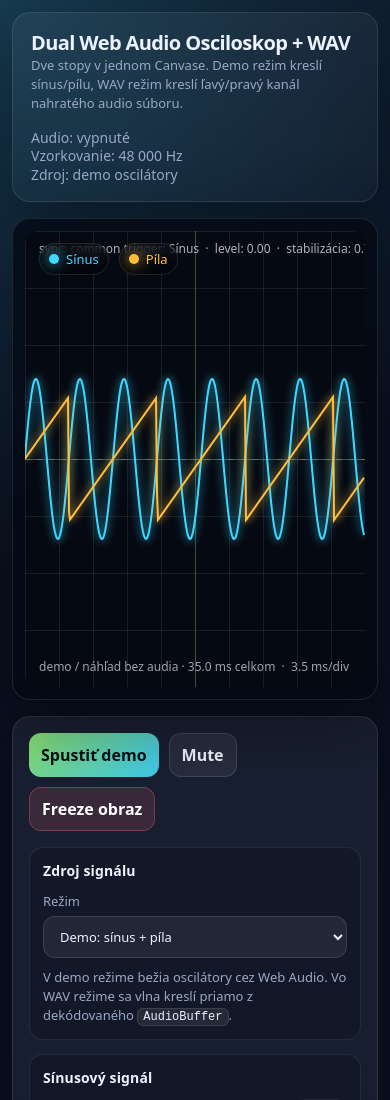
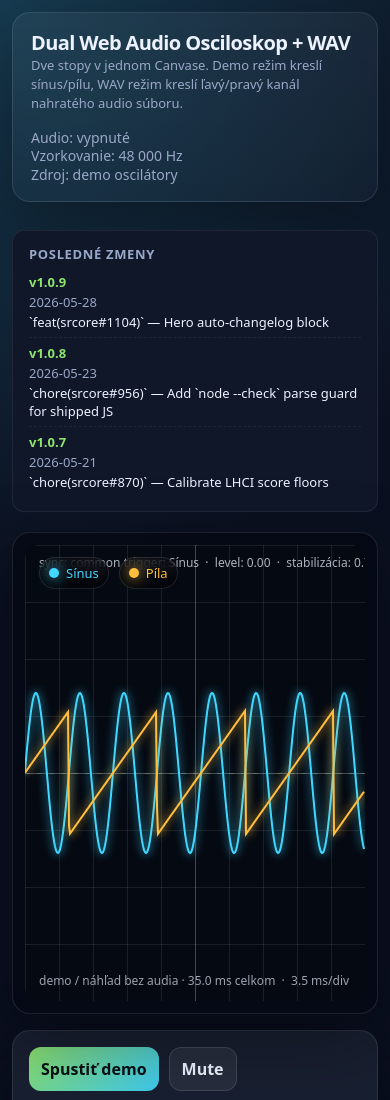
Before and after one commit to sardonicrepulsion/oscilloscope, a website: page index.html in a window 390 px wide. Shown: the top 1100 px of the page. Drawn offline with Linux system fonts and the light colour scheme.

Commit message:
feat(srcore#1104): hero auto-changelog block (#24)
* feat(srcore#958): inline static-smoke pageerror gate in lighthouse.yml

Adds runtime-error gate before LHCI. Headless Chromium boots iPhone 13 +
desktop viewports, fails on pageerror / requestfailed / non-favicon 404.
Inlined (not via cross-repo composite) — same private-repo gotcha as
srcore#872 for the Chromium resolver.

Canary live in brew/decoy/drums; this PR is the fleet sweep for #959.

* feat(srcore#1104): hero auto-changelog block

Adds js/changelog-block.js — fetches /CHANGELOG.md at page load, parses
the top three `## [X.Y.Z] - DATE — TITLE` headers, renders them into a
new `<section class="recent-updates">` placed between the topbar and
the scope canvas.

The block refreshes whenever the site redeploys (CHANGELOG is the SoT,
no nightly cron needed). innerHTML write goes through a dedicated
`oscilloscope-changelog` Trusted Types policy and stays within the
existing `connect-src 'self'` CSP — no new external host required.

Adds .recent-updates / .recent-item styles with tabular-nums columns
and a single-column reflow at <=560px.

Bumps to 1.0.9.

* fix(srcore#1104): whitelist oscilloscope-changelog TT policy in CSP

Static-smoke CI flagged: "Failed to execute 'createPolicy' on
'TrustedTypePolicyFactory': Policy 'oscilloscope-changelog' disallowed."

Caddyfile CSP listed only the page-level `oscilloscope-template` policy.
Adds `oscilloscope-changelog` as a second whitelisted name so
js/changelog-block.js can mint its dedicated policy without sharing a
name (createPolicy throws on duplicates).

---------

Co-authored-by: rayan-robot <rayan-robot@users.noreply.github.com>

```diff
--- a/css/app.css
+++ b/css/app.css
@@ -323,3 +323,60 @@
       padding: 1px 5px;
       font-size: 12px;
     }
+
+/* SRcore #1104 — Recent updates block (auto-changelog under hero) */
+.recent-updates {
+  margin: 12px 0 4px;
+  padding: 14px 16px;
+  background: var(--panel-2);
+  border: 1px solid rgba(255,255,255,.07);
+  border-radius: 12px;
+}
+.recent-heading {
+  margin: 0 0 10px;
+  font-size: 13px;
+  font-weight: 600;
+  letter-spacing: .05em;
+  text-transform: uppercase;
+  color: var(--muted);
+}
+.recent-list {
+  list-style: none;
+  margin: 0;
+  padding: 0;
+  display: grid;
+  gap: 6px;
+}
+.recent-item {
+  display: grid;
+  grid-template-columns: 64px 92px 1fr;
+  gap: 10px;
+  align-items: baseline;
+  font-size: 13px;
+  color: var(--text);
+}
+.recent-version {
+  font-variant-numeric: tabular-nums;
+  color: var(--accent);
+  font-weight: 700;
+}
+.recent-date {
+  color: var(--muted);
+  font-variant-numeric: tabular-nums;
+}
+.recent-title { word-break: break-word; }
+.recent-loading,
+.recent-empty {
+  color: var(--muted);
+  font-style: italic;
+  font-size: 13px;
+}
+@media (max-width: 560px) {
+  .recent-item {
+    grid-template-columns: 1fr;
+    gap: 2px;
+    padding-bottom: 6px;
+    border-bottom: 1px dashed rgba(255,255,255,.06);
+  }
+  .recent-item:last-child { border-bottom: 0; }
+}
--- a/index.html
+++ b/index.html
@@ -17,6 +17,13 @@
         <p class="hint">Dve stopy v jednom Canvase. Demo režim kreslí sínus/pílu, WAV režim kreslí ľavý/pravý kanál nahratého audio súboru.</p>
       </div>
       <div class="status" id="status">Audio: vypnuté<br>Vzorkovanie: —<br>Zdroj: demo</div>
+    </section>
+
+    <section class="recent-updates" aria-labelledby="recent-updates-h">
+      <h2 id="recent-updates-h" class="recent-heading">Posledné zmeny</h2>
+      <ol id="recent-updates-list" class="recent-list" aria-live="polite">
+        <li class="recent-loading">…</li>
+      </ol>
     </section>
 
     <section class="scope-wrap">
@@ -155,5 +162,6 @@
   </main>
 
   <script src="/js/app.js" defer></script>
+  <script src="/js/changelog-block.js" defer></script>
 </body>
 </html>
--- /dev/null
+++ b/js/changelog-block.js
@@ -0,0 +1,71 @@
+// SRcore #1104 — Hero auto-changelog block. Fetches /CHANGELOG.md (same
+// origin, no extra CSP host needed), parses the top three `## [X.Y.Z] -
+// DATE — TITLE` headers, renders them under the hero topbar. CHANGELOG is
+// the single source of truth — refreshes on every deploy. Uses the
+// `oscilloscope-template` Trusted Types policy already declared in the
+// page CSP for the one innerHTML write.
+(function () {
+  // Distinct policy name — added to the Caddyfile `trusted-types`
+  // whitelist alongside `oscilloscope-template` so this script's single
+  // innerHTML write is allowed under the page CSP.
+  const ttPolicy =
+    typeof window.trustedTypes !== 'undefined' && window.trustedTypes.createPolicy
+      ? window.trustedTypes.createPolicy('oscilloscope-changelog', { createHTML: (s) => s })
+      : { createHTML: (s) => s };
+
+  const HEADER_RE = /^##\s+\[(\d+\.\d+\.\d+)\]\s+-\s+(\d{4}-\d{2}-\d{2})\s+—\s+(.+)$/gm;
+
+  function parseTopThree(markdown) {
+    const entries = [];
+    let m;
+    while ((m = HEADER_RE.exec(markdown)) !== null) {
+      entries.push({ version: m[1], date: m[2], title: m[3].trim() });
+      if (entries.length === 3) break;
+    }
+    return entries;
+  }
+
+  function escapeText(value) {
+    const div = document.createElement('div');
+    div.textContent = String(value);
+    return div.innerHTML;
+  }
+
+  function renderEntries(entries) {
+    if (!entries.length) {
+      return '<li class="recent-empty">Žiadne nedávne zmeny.</li>';
+    }
+    return entries
+      .map(
+        (e) =>
+          `<li class="recent-item">` +
+          `<span class="recent-version">v${escapeText(e.version)}</span>` +
+          `<time class="recent-date" datetime="${escapeText(e.date)}">${escapeText(e.date)}</time>` +
+          `<span class="recent-title">${escapeText(e.title)}</span>` +
+          `</li>`,
+      )
+      .join('');
+  }
+
+  async function mount() {
+    const list = document.getElementById('recent-updates-list');
+    if (!list) return;
+    let entries = [];
+    try {
+      const res = await fetch('/CHANGELOG.md', { cache: 'no-cache' });
+      if (!res.ok) throw new Error('HTTP ' + res.status);
+      const text = await res.text();
+      entries = parseTopThree(text);
+    } catch (err) {
+      list.innerHTML = ttPolicy.createHTML('<li class="recent-empty">Nedostupné</li>');
+      return;
+    }
+    list.innerHTML = ttPolicy.createHTML(renderEntries(entries));
+  }
+
+  if (document.readyState === 'loading') {
+    document.addEventListener('DOMContentLoaded', mount, { once: true });
+  } else {
+    mount();
+  }
+})();
--- a/package.json
+++ b/package.json
@@ -1,6 +1,6 @@
 {
   "name": "oscilloscope",
-  "version": "1.0.8",
+  "version": "1.0.9",
   "private": true,
   "scripts": {
     "test": "vitest run"
--- a/version.json
+++ b/version.json
@@ -1 +1 @@
-{"app":"oscilloscope","version": "1.0.8","classification":"tool/public/active"}
+{"app":"oscilloscope","version": "1.0.9","classification":"tool/public/active"}
```
Also changed, not shown: CHANGELOG.md, 3 other files.
